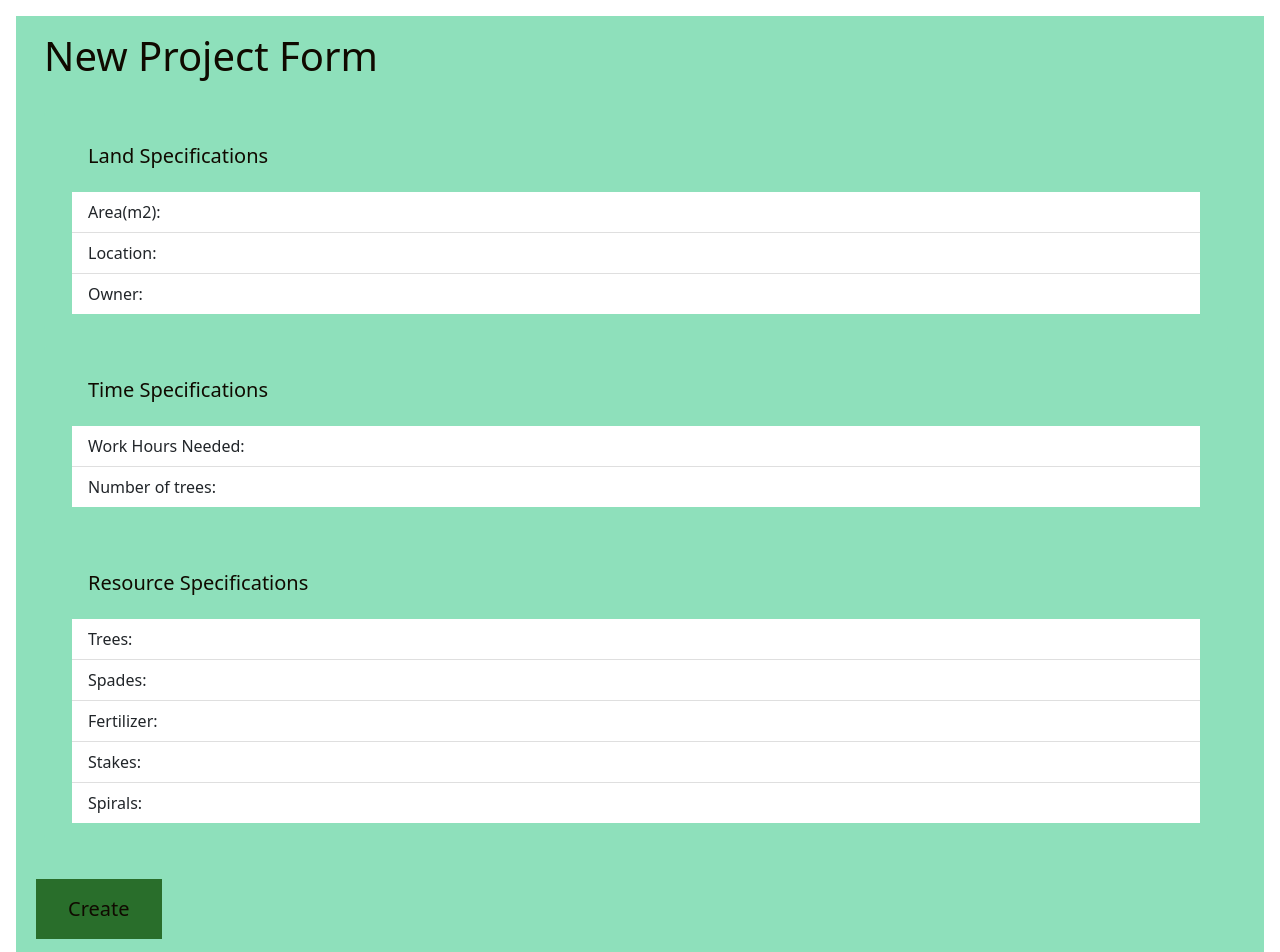
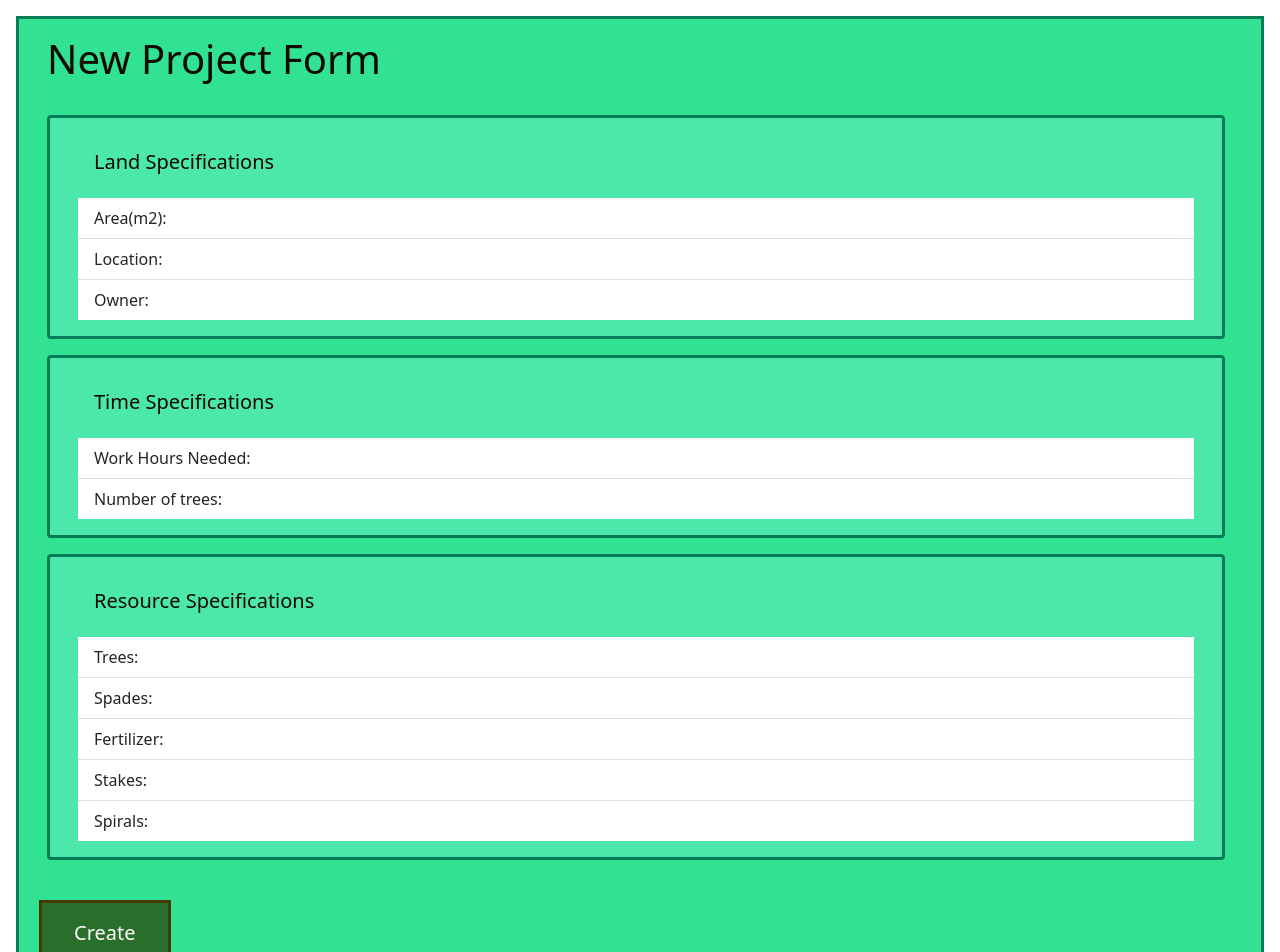
Before and after one commit to ClaireMDavies/TreePeeps, a React (Create React App) app in the folder client/: page /ProjectPage in a window 1280 px wide. Shown: the top 952 px of the page. Built offline with nearby package versions, Linux system fonts and the light colour scheme.

Commit message:
changed colour on Create button and tidied up code

```diff
--- a/client/src/styles/project.css
+++ b/client/src/styles/project.css
@@ -1,10 +1,11 @@
 .btn-create {
   background-color: #296e2b;
   border: #443a03;
-  color: #100A00;
+  border-style: solid;
+  color: white;
   padding: 15px 32px;
   text-align: center;
-  text-decoration: none;
+
   display: inline-block;
   font-size: 20px;
 }
@@ -39,13 +40,16 @@
   }
 
 .myDashboard {
-    background-color: #8EE0BB;
+    background-color: #30e292;
     border: #067B57;
+    border-style: solid;
     color: #100A00;
 }
 
 .dashCard {
-    background-color: #8EE0BB;
+    background-color: #4be7ab;
     border: #067B57;
+    border-style: solid;
     color: #100A00;
+    width: 50%;
 }
```
